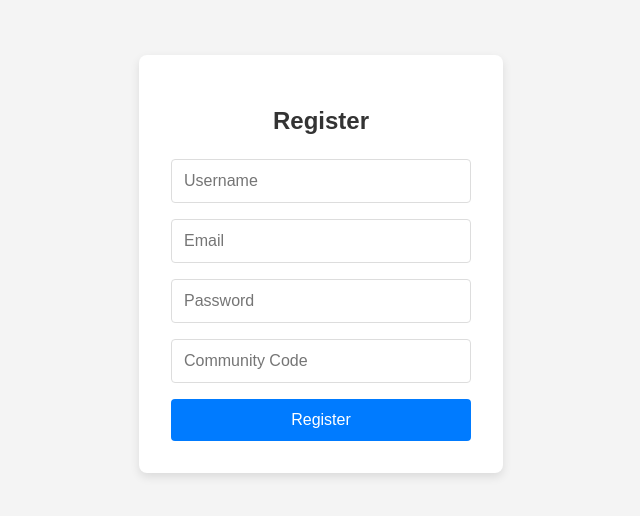
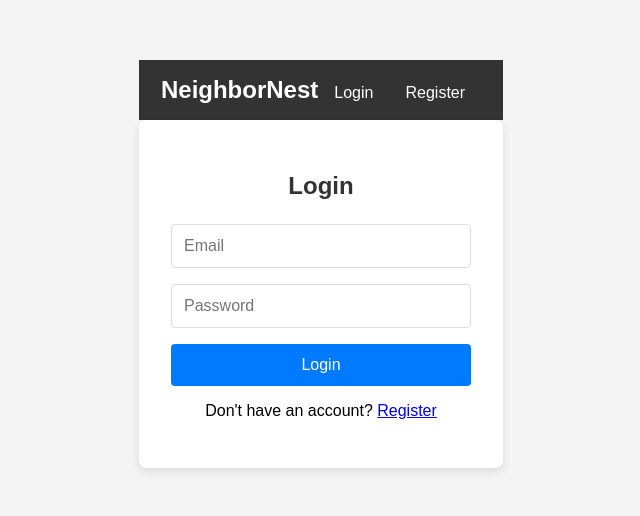
Before and after one commit to ayushk107/neighbour-nest, a React (Create React App) app in the folder client/: page /login in a window 1280 px wide. Shown: the part 136-652 px from the top of the page, without its empty margins (319-959 px from the left). Built offline with nearby package versions, Linux system fonts and the light colour scheme.

Commit message:
Feat: Implement React Router and Auth Context

```diff
--- a/client/package.json
+++ b/client/package.json
@@ -11,6 +11,7 @@
     "axios": "^1.13.2",
     "react": "^19.2.0",
     "react-dom": "^19.2.0",
+    "react-router-dom": "^7.9.6",
     "react-scripts": "5.0.1",
     "web-vitals": "^2.1.4"
   },
--- a/client/src/App.js
+++ b/client/src/App.js
@@ -1,12 +1,54 @@
 // --- client/src/App.js ---
-import React from 'react';
-import './App.css'; // This imports our new styles
-import Register from './pages/Register'; // This imports our new page
+import React, { useContext } from 'react';
+import { Routes, Route, Link, Navigate } from 'react-router-dom';
+import './App.css';
+import { AuthContext } from './context/AuthContext'; // <-- IMPORT CONTEXT
+
+// Import our pages
+import Register from './pages/Register';
+import Login from './pages/Login';
+import Dashboard from './pages/Dashboard'; // <-- IMPORT DASHBOARD
+
+// Our Navbar is now "auth-aware"
+function Navbar() {
+  const { user, logout } = useContext(AuthContext); // <-- USE CONTEXT
+
+  return (
+    <nav style={{ background: '#333', padding: '1rem', textAlign: 'center' }}>
+      <h1 style={{ color: 'white', margin: 0, padding: 0, display: 'inline' }}>NeighborNest</h1>
+      {user ? (
+        // If user is logged in
+        <>
+          <span style={{ color: 'white', margin: '0 1rem' }}>Hi, {user.username}!</span>
+          <button onClick={logout} style={{ color: 'white', background: 'none', border: 'none', cursor: 'pointer', textDecoration: 'underline' }}>
+            Logout
+          </button>
+        </>
+      ) : (
+        // If user is logged out
+        <>
+          <Link to="/login" style={{ color: 'white', margin: '0 1rem', textDecoration: 'none' }}>Login</Link>
+          <Link to="/register" style={{ color: 'white', margin: '0 1rem', textDecoration: 'none' }}>Register</Link>
+        </>
+      )}
+    </nav>
+  );
+}
 
 function App() {
+  const { token } = useContext(AuthContext); // <-- Get token
+
   return (
     <div className="App">
-      <Register />
+      <Navbar />
+      <Routes>
+        {/* If user is logged in, main page (/) is Dashboard. Otherwise, it's Login. */}
+        <Route path="/" element={token ? <Dashboard /> : <Navigate to="/login" />} />
+
+        {/* /login and /register only show if user is NOT logged in */}
+        <Route path="/login" element={!token ? <Login /> : <Navigate to="/" />} />
+        <Route path="/register" element={!token ? <Register /> : <Navigate to="/" />} />
+      </Routes>
     </div>
   );
 }
--- /dev/null
+++ b/client/src/context/AuthContext.js
@@ -0,0 +1,69 @@
+// --- client/src/context/AuthContext.js ---
+
+import React, { createContext, useState, useEffect } from 'react';
+import axios from 'axios';
+
+// 1. Create the Context
+const AuthContext = createContext();
+
+// 2. Create the Provider (the component that "provides" the context)
+function AuthProvider({ children }) {
+  // 3. Set up State
+  // We check localStorage to see if the user is already logged in
+  const [user, setUser] = useState(JSON.parse(localStorage.getItem('user')) || null);
+  const [token, setToken] = useState(localStorage.getItem('token') || null);
+
+  // 4. Set axios default header
+  // This useEffect runs when the 'token' changes.
+  // It sets a global header for all future axios requests.
+  // This is how our backend will know we're logged in.
+  useEffect(() => {
+    if (token) {
+      axios.defaults.headers.common['Authorization'] = `Bearer ${token}`;
+      localStorage.setItem('token', token);
+      localStorage.setItem('user', JSON.stringify(user));
+    } else {
+      delete axios.defaults.headers.common['Authorization'];
+      localStorage.removeItem('token');
+      localStorage.removeItem('user');
+    }
+  }, [token, user]);
+
+  // 5. Login Function
+  const login = async (formData) => {
+    try {
+      const response = await axios.post('/api/auth/login', formData);
+      const { token, user } = response.data;
+
+      setToken(token);
+      setUser(user);
+
+      return response; // Return the response so the Login page can react
+    } catch (error) {
+      // Re-throw the error so the Login page can catch it
+      throw error;
+    }
+  };
+
+  // 6. Logout Function
+  const logout = () => {
+    setToken(null);
+    setUser(null);
+  };
+
+  // 7. The "value" we pass down to all children components
+  const contextValue = {
+    user,
+    token,
+    login,
+    logout
+  };
+
+  return (
+    <AuthContext.Provider value={contextValue}>
+      {children}
+    </AuthContext.Provider>
+  );
+}
+
+export { AuthContext, AuthProvider };
--- a/client/src/index.js
+++ b/client/src/index.js
@@ -1,13 +1,19 @@
+// --- client/src/index.js ---
 import React from 'react';
 import ReactDOM from 'react-dom/client';
 import './index.css';
 import App from './App';
-
+import { BrowserRouter } from 'react-router-dom';
+import { AuthProvider } from './context/AuthContext'; // <-- IMPORT
 
 const root = ReactDOM.createRoot(document.getElementById('root'));
 root.render(
   <React.StrictMode>
-    <App />
+    <AuthProvider> {/* <-- WRAP */}
+      <BrowserRouter>
+        <App />
+      </BrowserRouter>
+    </AuthProvider> {/* <-- WRAP */}
   </React.StrictMode>
 );
 
--- /dev/null
+++ b/client/src/pages/Dashboard.js
@@ -0,0 +1,13 @@
+// --- client/src/pages/Dashboard.js ---
+import React from 'react';
+
+function Dashboard() {
+  return (
+    <div>
+      <h1>Welcome to Your Dashboard</h1>
+      <p>This is where you'll see items from your community.</p>
+    </div>
+  );
+}
+
+export default Dashboard;
--- /dev/null
+++ b/client/src/pages/Login.js
@@ -0,0 +1,65 @@
+// --- client/src/pages/Login.js ---
+import React, { useState, useContext } from 'react';
+import { Link, useNavigate } from 'react-router-dom';
+import { AuthContext } from '../context/AuthContext'; // <-- IMPORT
+
+function Login() {
+  const [formData, setFormData] = useState({
+    email: '',
+    password: '',
+  });
+
+  // Get the login function from our context
+  const { login } = useContext(AuthContext); // <-- USE CONTEXT
+  const navigate = useNavigate(); // <-- For redirection
+
+  const handleChange = (e) => {
+    setFormData({ ...formData, [e.target.name]: e.target.value });
+  };
+
+  const handleSubmit = async (e) => {
+    e.preventDefault();
+    try {
+      // Call the login function from context
+      await login(formData);
+
+      alert('Login successful!');
+      navigate('/'); // <-- Redirect to home page
+
+    } catch (error) {
+      console.error('Login error:', error.response.data);
+      alert(`Error: ${error.response.data.message}`);
+    }
+  };
+
+  // ... (the return JSX is the same as before)
+  return (
+    <div className="form-container">
+      <form onSubmit={handleSubmit}>
+        <h2>Login</h2>
+        <input
+          type="email"
+          name="email"
+          placeholder="Email"
+          value={formData.email}
+          onChange={handleChange}
+          required
+        />
+        <input
+          type="password"
+          name="password"
+          placeholder="Password"
+          value={formData.password}
+          onChange={handleChange}
+          required
+        />
+        <button type="submit">Login</button>
+      </form>
+      <p style={{ textAlign: 'center', marginTop: '1rem' }}>
+        Don't have an account? <Link to="/register">Register</Link>
+      </p>
+    </div>
+  );
+}
+
+export default Login;
--- a/client/src/pages/Register.js
+++ b/client/src/pages/Register.js
@@ -1,8 +1,10 @@
+import { useNavigate } from 'react-router-dom';
 import React, { useState } from 'react';
 import axios from 'axios';
 
 function Register() {
   // 1. We use useState to hold the form data in an object
+  const navigate = useNavigate();
   const [formData, setFormData] = useState({
     username: '',
     email: '',
@@ -27,7 +29,8 @@ function Register() {
       const response = await axios.post('/api/auth/register', formData);
 
       console.log('User registered!', response.data);
-      alert('Registration successful! You can now log in.');
+     alert('Registration successful! Please log in.');
+  navigate('/login');
       // Later, we will redirect the user to the login page
 
     } catch (error) {
```
Also changed, not shown: 1 other file (tests, documents, lock files or other folders).
